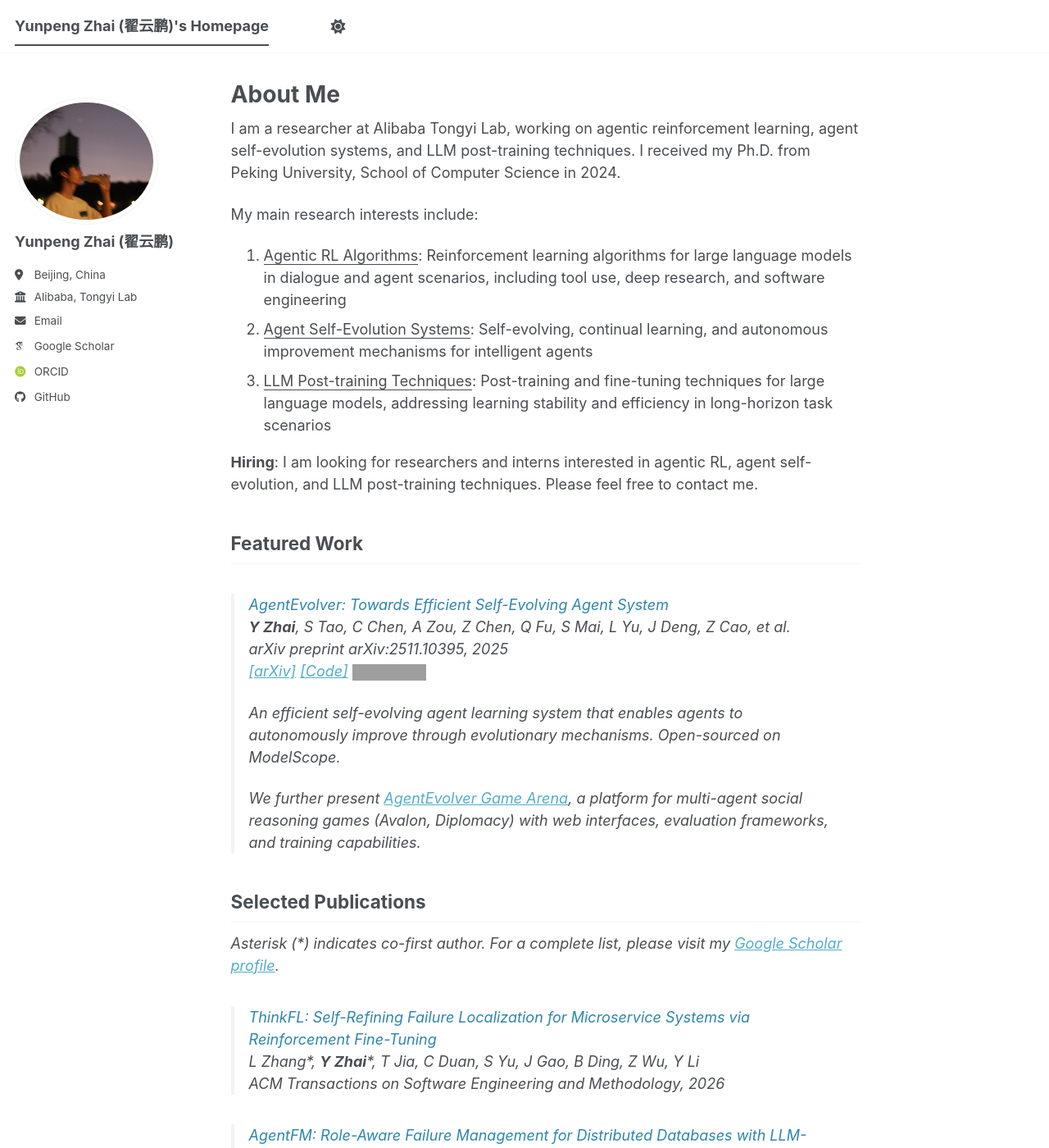
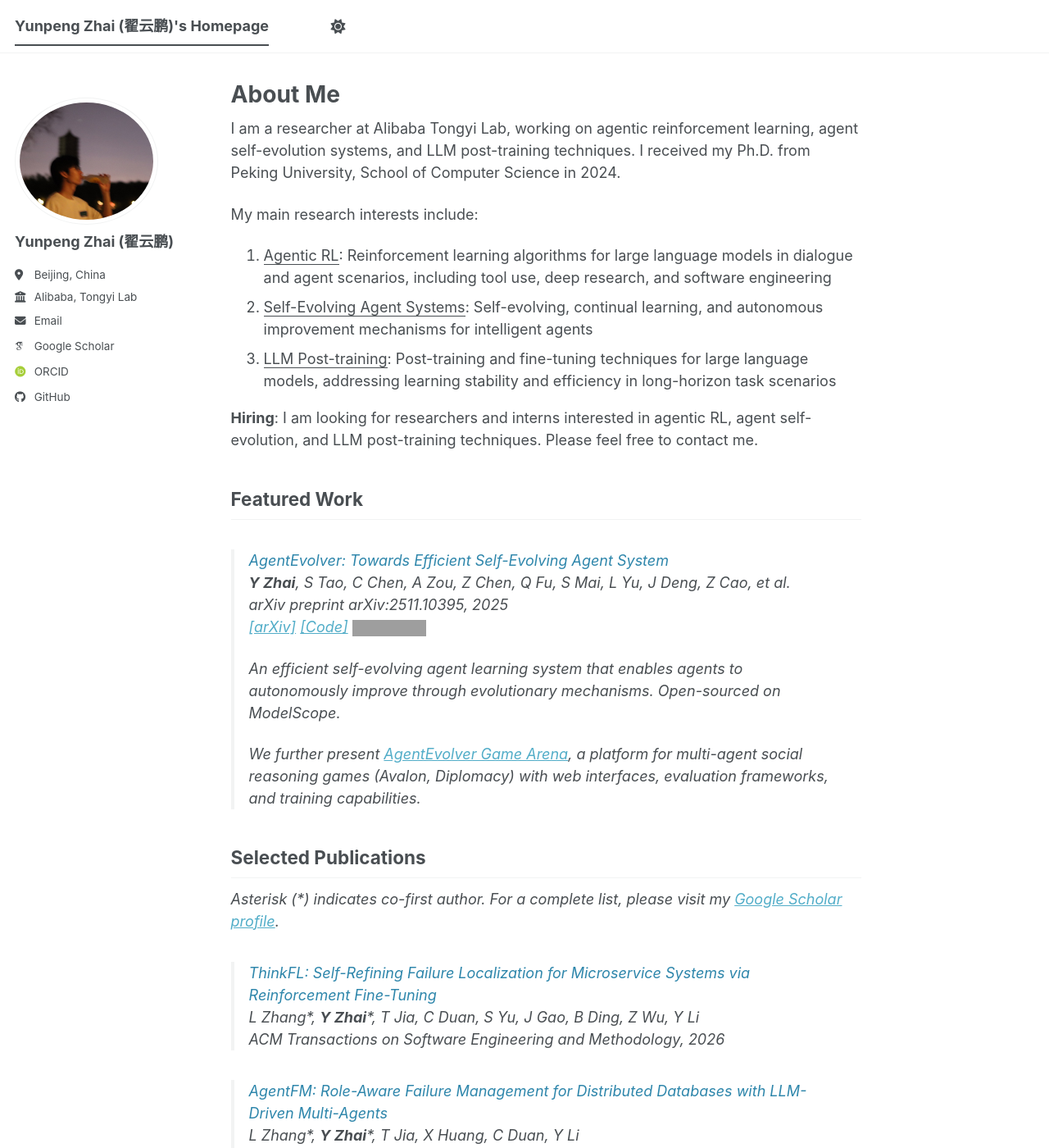
Before and after one commit to YunpengZhai/YunpengZhai.github.io, a Jekyll site: the page built from _pages/about.md, in a window 1280 px wide and 1400 px high. Shown: the whole window at 82% size. Built offline with Jekyll 4.4.1, drawn with Linux system fonts in a browser that asks for light colours; some web fonts are replaced; a script bundle is joined from its source files by our own code; library files that are not in the unit come from our copies; some of the changed text lies outside the part shown; grey boxes are pictures that could not be loaded.

Commit message:
Update about.md

```diff
--- a/_pages/about.md
+++ b/_pages/about.md
@@ -11,9 +11,9 @@ I am a researcher at Alibaba Tongyi Lab, working on agentic reinforcement learni
 
 My main research interests include:
 
-1. <u>Agentic RL Algorithms</u>: Reinforcement learning algorithms for large language models in dialogue and agent scenarios, including tool use, deep research, and software engineering
-2. <u>Agent Self-Evolution Systems</u>: Self-evolving, continual learning, and autonomous improvement mechanisms for intelligent agents
-3. <u>LLM Post-training Techniques</u>: Post-training and fine-tuning techniques for large language models, addressing learning stability and efficiency in long-horizon task scenarios
+1. <u>Agentic RL</u>: Reinforcement learning algorithms for large language models in dialogue and agent scenarios, including tool use, deep research, and software engineering
+2. <u>Self-Evolving Agent Systems</u>: Self-evolving, continual learning, and autonomous improvement mechanisms for intelligent agents
+3. <u>LLM Post-training</u>: Post-training and fine-tuning techniques for large language models, addressing learning stability and efficiency in long-horizon task scenarios
 
 **Hiring**: I am looking for researchers and interns interested in agentic RL, agent self-evolution, and LLM post-training techniques. Please feel free to contact me.
 
@@ -46,7 +46,7 @@ My main research interests include:
 > *IEEE Conference on Computer Vision and Pattern Recognition (CVPR), 2025*
 
 > <span style="color: #2E86AB;">CuES: A Curiosity-driven and Environment-grounded Synthesis Framework for Agentic RL</span>
-> S Mai, **Y Zhai**\*, Z Chen, C Chen, A Zou, S Tao, Z Liu, B Ding
+> S Mai\*, **Y Zhai**\*, Z Chen, C Chen, A Zou, S Tao, Z Liu, B Ding
 > *arXiv preprint arXiv:2512.01311, 2025*
 > [[arXiv]](https://arxiv.org/abs/2512.01311)
 
```
Also changed, not shown: other parts of _pages/about.md (+3 -2 lines).
